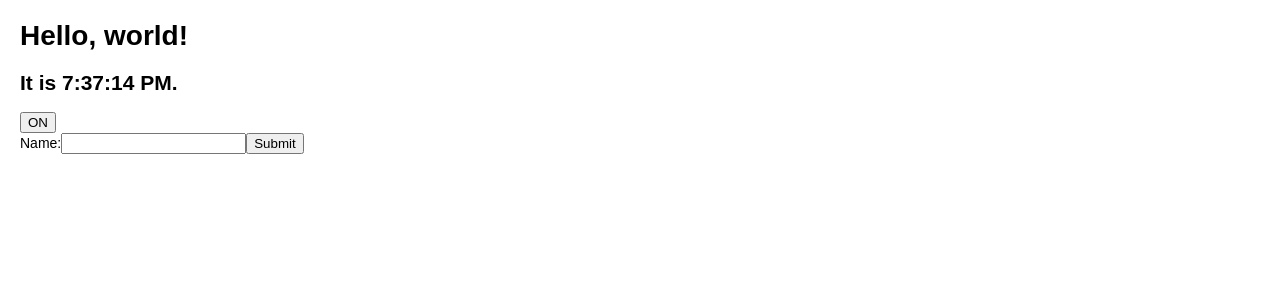
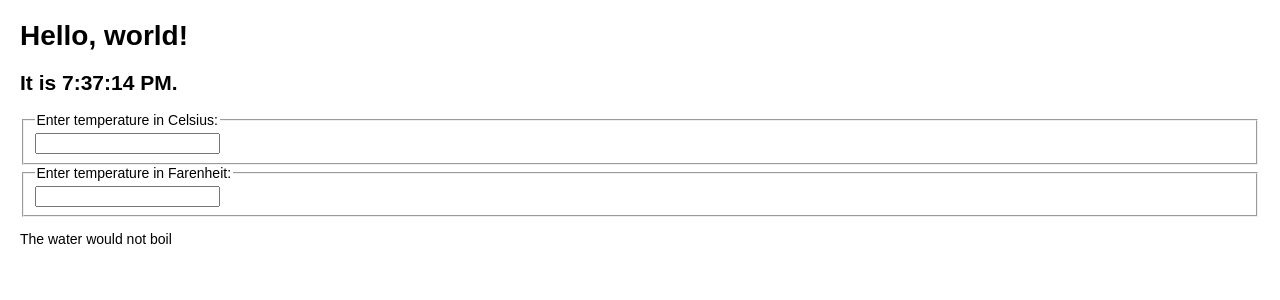
Before and after one commit to mirusser/learning-react, a React (Create React App) app in the folder src/tutorial-react-docs/: page / in a window 1280 px wide. Shown: the top 300 px of the page. Built offline with nearby package versions, Linux system fonts and the light colour scheme.

Commit message:
lifting state up - temp calculator

```diff
--- a/src/tutorial-react-docs/src/App.js
+++ b/src/tutorial-react-docs/src/App.js
@@ -2,13 +2,15 @@
 import Clock from './Components/clock'
 import Toggle from './Components/toggle'
 import NameForm from './Components/nameForm'
+import Calculator from './Components/tempCalculator'
 
 function App() {
   return (
     <div className='container'>
       <Clock />
-      <Toggle />
-      <NameForm />
+      {/* <Toggle />
+      <NameForm /> */}
+      <Calculator />
     </div>
   )
 }
--- /dev/null
+++ b/src/tutorial-react-docs/src/Components/tempCalculator.js
@@ -0,0 +1,94 @@
+import React from 'react'
+
+const scaleNames = {
+  c: 'Celsius',
+  f: 'Farenheit',
+}
+
+const toCelsius = (farenheit) => {
+  return ((farenheit - 32) * 5) / 9
+}
+
+const toFahrenheit = (celsius) => {
+  return (celsius * 9) / 5 + 32
+}
+const tryConvert = (temperature, convert) => {
+  const input = parseFloat(temperature)
+  if (Number.isNaN(input)) {
+    return ''
+  }
+  const output = convert(input)
+  const rounded = Math.round(output * 1000) / 1000
+  return rounded.toString()
+}
+
+const BoilingVerdict = (props) => {
+  if (props.celsius >= 100) {
+    return <p>The water would boil</p>
+  } else {
+    return <p>The water would not boil</p>
+  }
+}
+
+class TemperatureInput extends React.Component {
+  constructor(props) {
+    super(props)
+  }
+
+  handleChange = (e) => {
+    this.props.onTemperatureChange(e.target.value)
+  }
+
+  render() {
+    const temperature = this.props.temperature
+    const scale = this.props.scale
+    return (
+      <fieldset>
+        <legend>Enter temperature in {scaleNames[scale]}:</legend>
+        <input value={temperature} onChange={this.handleChange} />
+      </fieldset>
+    )
+  }
+}
+
+class Calculator extends React.Component {
+  constructor(props) {
+    super(props)
+    this.state = { temperature: '', scale: 'c' }
+  }
+
+  handleCelsiusChange = (temperature) => {
+    this.setState({ scale: 'c', temperature })
+  }
+
+  handeFarenheitChange = (temperature) => {
+    this.setState({ scale: 'f', temperature })
+  }
+
+  render() {
+    const scale = this.state.scale
+    const temperature = this.state.temperature
+    const celsius =
+      scale === 'f' ? tryConvert(temperature, toCelsius) : temperature
+    const farenheit =
+      scale === 'c' ? tryConvert(temperature, toFahrenheit) : temperature
+
+    return (
+      <div>
+        <TemperatureInput
+          scale='c'
+          temperature={celsius}
+          onTemperatureChange={this.handleCelsiusChange}
+        />
+        <TemperatureInput
+          scale='f'
+          temperature={farenheit}
+          onTemperatureChange={this.handeFarenheitChange}
+        />
+        <BoilingVerdict celsius={parseFloat(celsius)} />
+      </div>
+    )
+  }
+}
+
+export default Calculator
```
Also changed, not shown: src/tutorial-react-docs/src/Components/toggle.js (line endings or trailing spaces).
